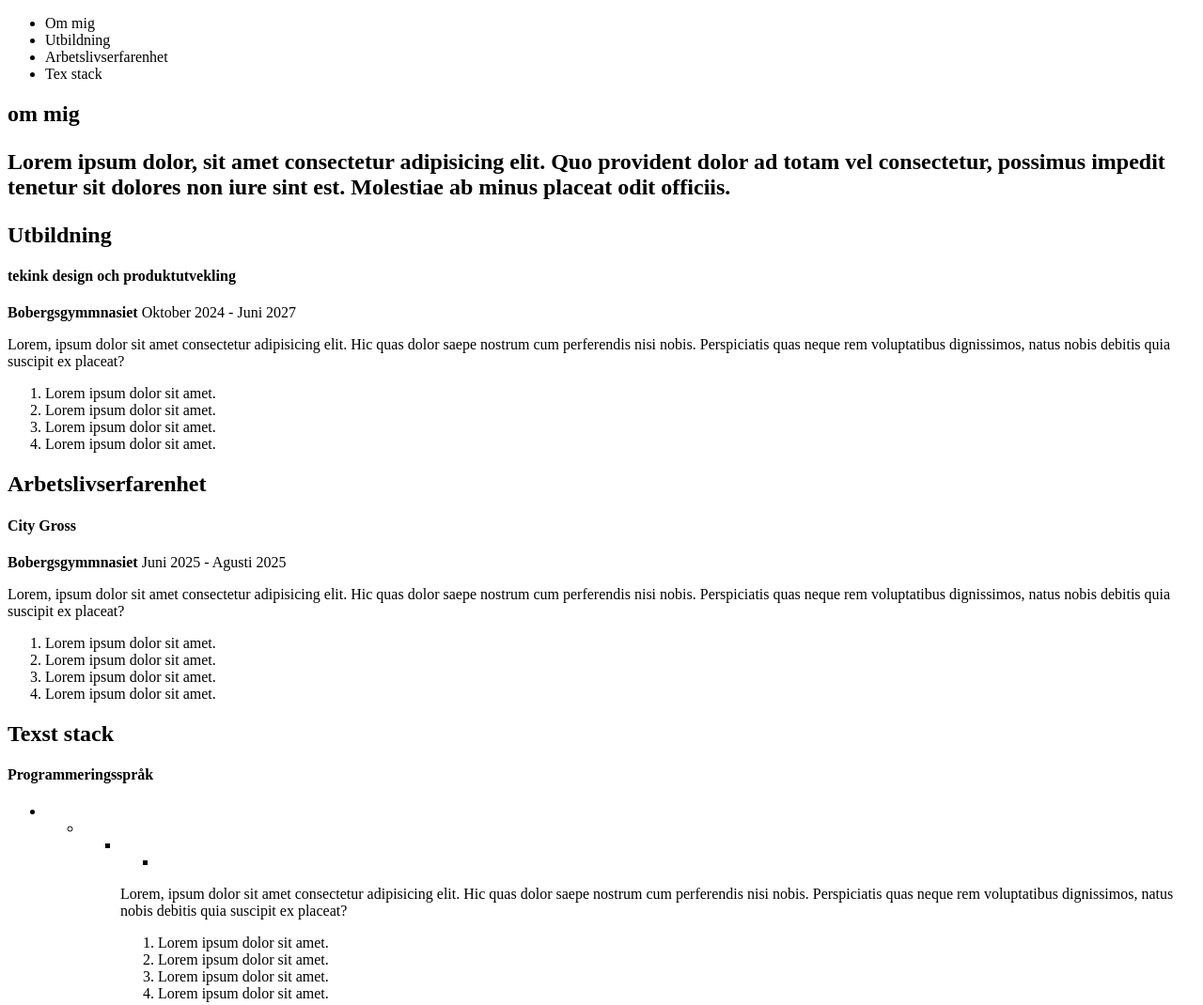
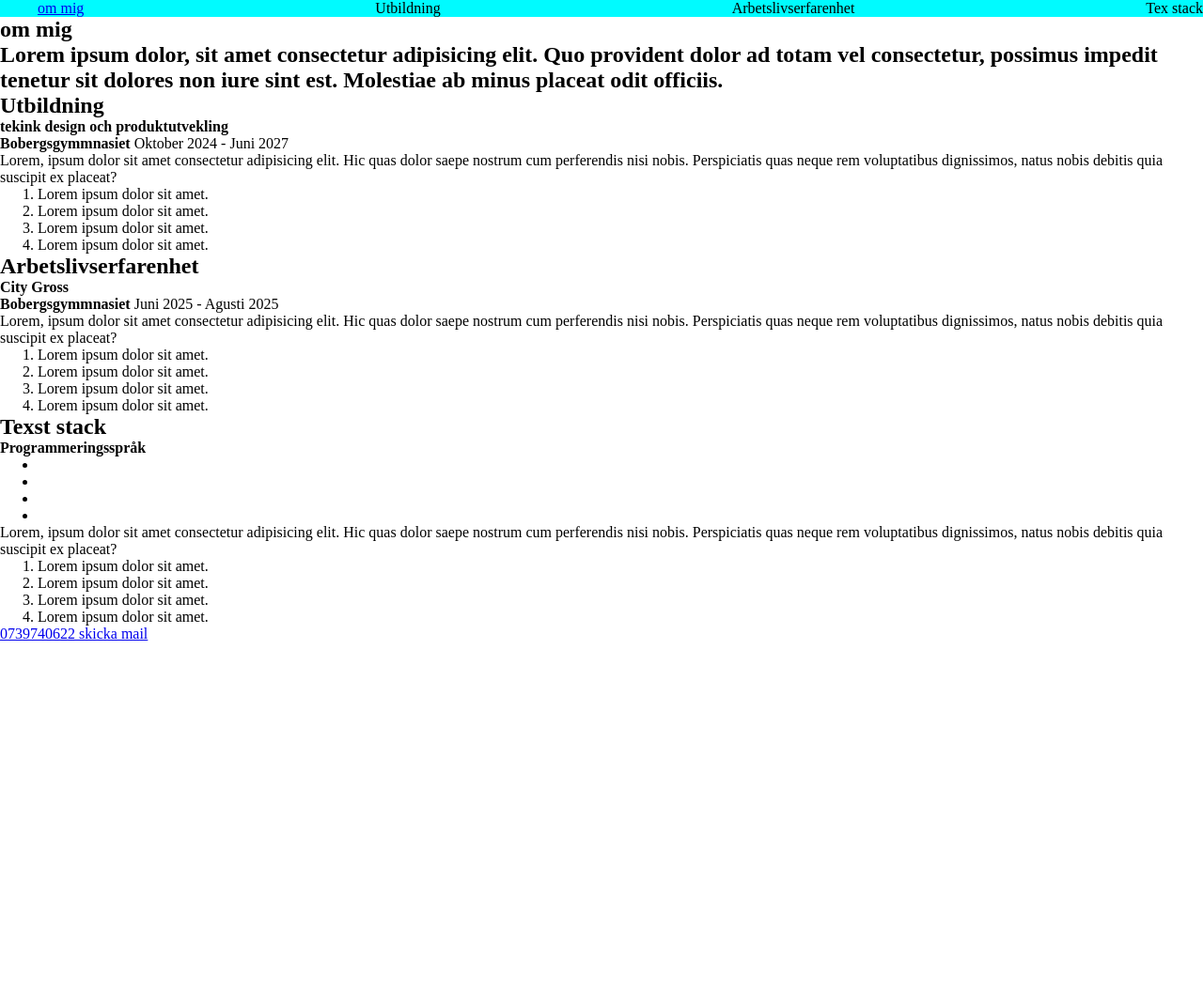
Before and after one commit to martinfroberg08/webbutveckling1, a plain HTML site: page cv/index.html in a window 1280 px wide. Shown: the whole page at 94% size. After the commit the page ends 800 px from the top, so only its background shows below. Drawn offline with Linux system fonts and the light colour scheme.

Commit message:
(add) foote and started stalyng

```diff
--- a/cv/index.html
+++ b/cv/index.html
@@ -4,12 +4,29 @@
     <meta charset="UTF-8">
     <meta name="viewport" content="width=device-width, initial-scale=1.0">
     <title>Cv</title>
+
+    <style>
+ *{
+    padding 0;
+    margin: 0;
+ }
+  .nav-header { padding: 16px;
+    background-color: rgb(0, 255, 255, 0.427);
+  }
+  .nav-ul { list-style: none;
+    display: flex;
+    gap: 32px;
+    justify-content: space-between;
+    background-color: hsl(181, 100%, 50%);
+
+  }
+    </style>
 </head>
 <body>
     <header>
         <nav>
-            <ul>
-                <li> Om mig </li>
+            <ul class="nav-ul">
+                <li> <a href="#footer"> om mig </a> </li>
                 <li> Utbildning </li>
                 <li> Arbetslivserfarenhet </li>
                 <li> Tex stack </li>
@@ -18,10 +35,9 @@
 
     </header>
 <main>
-    <section>
-        <h2>om mig<h2>
-            <p>Lorem ipsum dolor, sit amet consectetur adipisicing elit. Quo provident dolor ad totam vel consectetur, possimus impedit tenetur sit dolores non iure sint est. Molestiae ab minus placeat odit officiis.
-            </p>
+    <section class="about-me">
+            <h2>om mig<h2>
+            <p>Lorem ipsum dolor, sit amet consectetur adipisicing elit. Quo provident dolor ad totam vel consectetur, possimus impedit tenetur sit dolores non iure sint est. Molestiae ab minus placeat odit officiis. </p>
     </section>
 
     <section> <h2> Utbildning </h2>
@@ -72,10 +88,10 @@
             <section> <h2> Texst stack </h2>
                 <div>
                         <h4>Programmeringsspråk</h4>
-                        <ul> <li></li>
-                        <ul> <li></li>
-                        <ul> <li></li>
-                        <ul> <li></li>
+                         <ul> <li></li>
+                         <li></li>
+                         <li></li>
+                         <li></li>
                         </ul>
                     </header>
                     <p> Lorem, ipsum dolor sit amet consectetur adipisicing elit. Hic quas dolor saepe nostrum cum perferendis nisi nobis. Perspiciatis quas neque rem voluptatibus dignissimos, natus nobis debitis quia suscipit ex placeat?
@@ -89,7 +105,10 @@
                 </div>
                 <section>
 </main>
-
+<footer>
+<a href="tel:+46739740622">0739740622 </a>
+<a href="mailto: frobergmartin292@gmail.com">skicka mail</a>
+</footer>
 
 </body>
 </html>
```
